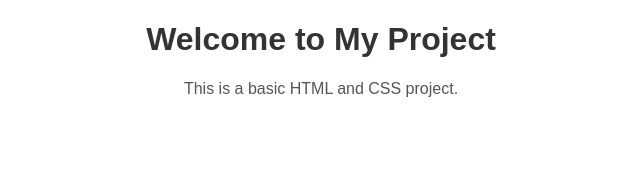
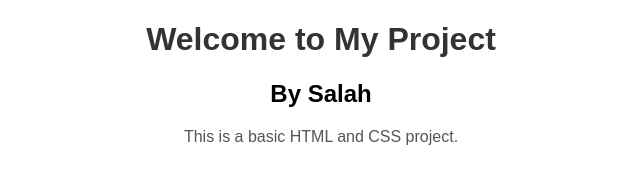
Before and after one commit to slimani-amine/version_controle, a plain HTML site: page index.html in a window 1280 px wide. Shown: the whole page, without its empty margins (319-959 px from the left). Drawn offline with Linux system fonts and the light colour scheme.

Commit message:
ADD new code line inside html

```diff
--- a/index.html
+++ b/index.html
@@ -8,6 +8,7 @@
 </head>
 <body>
   <h1>Welcome to My Project</h1>
+  <h2>By Salah</h2>
   <p>This is a basic HTML and CSS project.</p>
 </body>
 </html>
```
